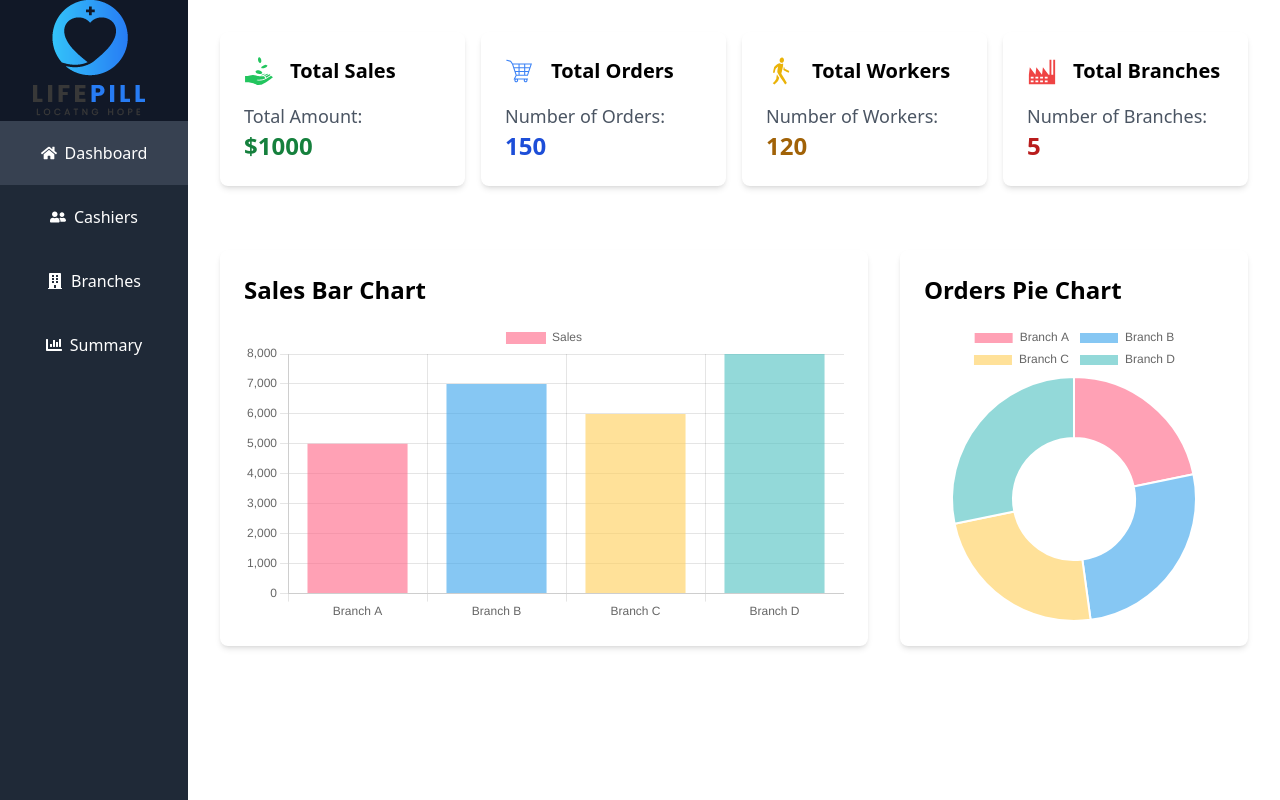
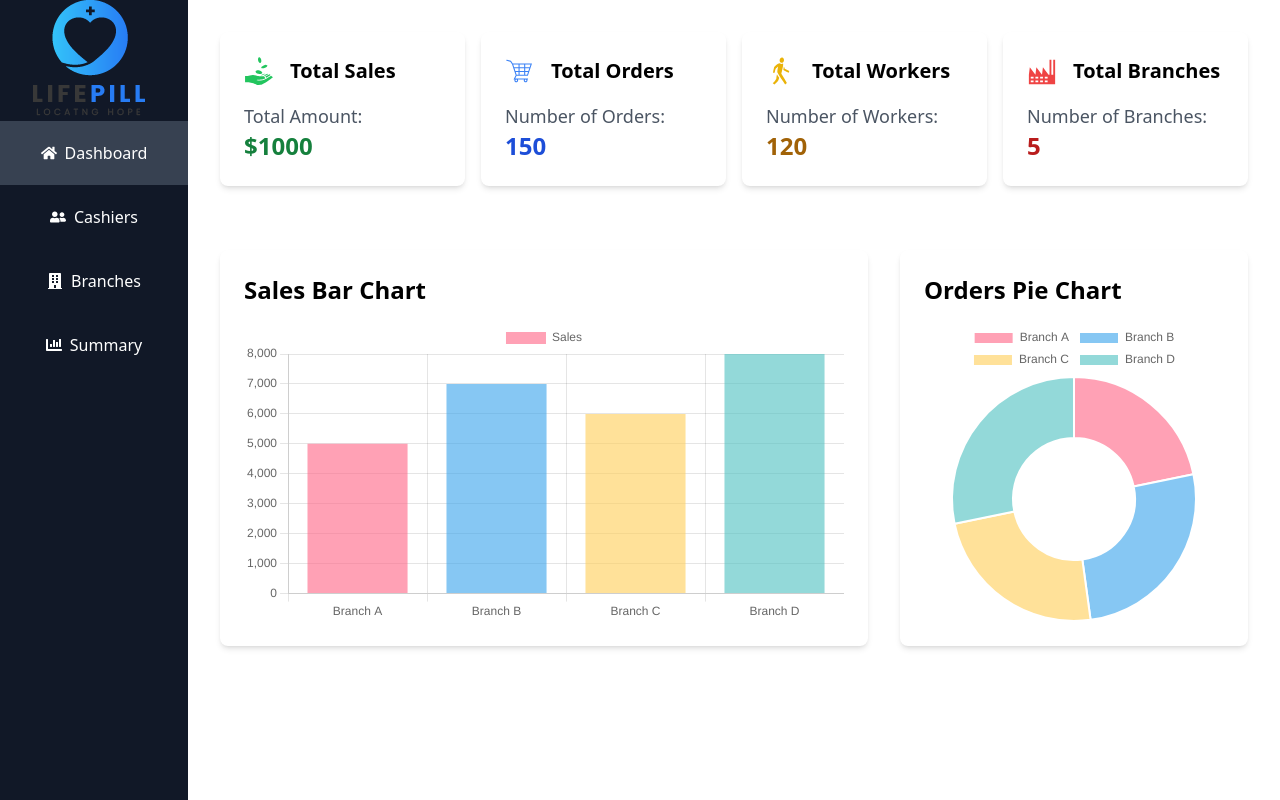
Before and after one commit to Life-Pill/pharmacy-manager-web-app, a React (Vite) app: page /dashboard in a window 1280 px wide. Built offline with nearby package versions, Linux system fonts and the light colour scheme.

Commit message:
Update sidebar width in SideBar component

```diff
--- a/src/features/manager-dashboard/components/sidebar/SideBar.tsx
+++ b/src/features/manager-dashboard/components/sidebar/SideBar.tsx
@@ -16,7 +16,7 @@ const SideBar: React.FC<SideBarProps> = ({ setActiveComponent }) => {
   };
 
   return (
-    <div className='flex flex-col w-64 bg-gray-800 h-screen'>
+    <div className='flex flex-col w-80 bg-gray-900 h-screen'>
       <div className='flex items-center justify-center h-auto bg-gray-900 text-white text-xl font-bold'>
         <img src={Logo} alt='Logo' className='mr-2' />
       </div>
```
